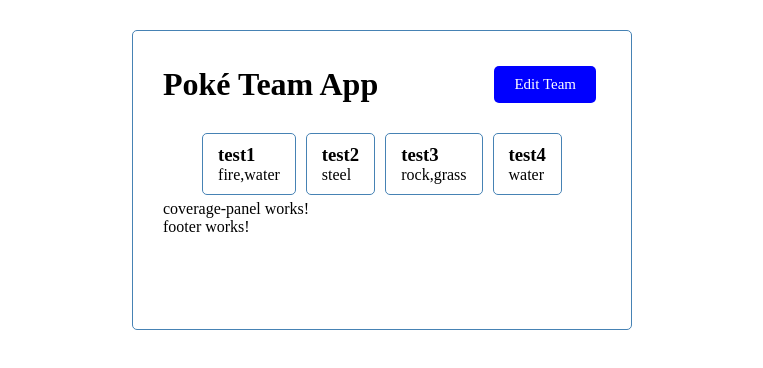
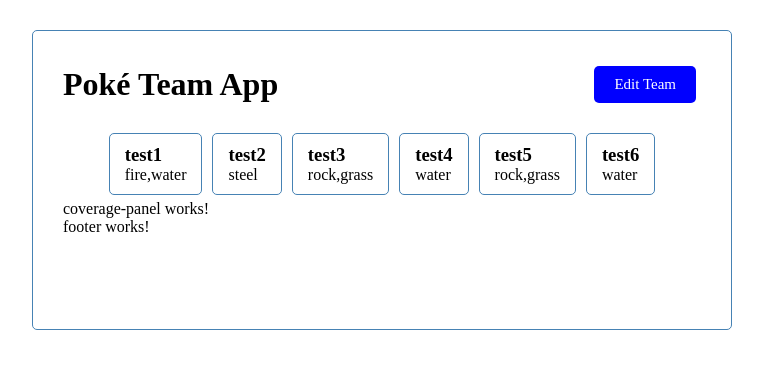
Before and after one commit to yusufvg/poke-team-app, an Angular app: page / in a window 1280 px wide. Shown: the top 368 px of the page, without its empty margins (258-1021 px from the left). Built offline with nearby package versions, Linux system fonts and the light colour scheme.

Commit message:
added removal buttons uiservice to toggle edit state

```diff
--- a/src/app/components/header/header.component.html
+++ b/src/app/components/header/header.component.html
@@ -4,6 +4,7 @@
     *ngIf="hasRoute('/edit')"
     class="btn"
     [ngStyle]="{ 'background-color': 'red' }"
+    (click)="toggleEdit()"
     routerLink="/"
     >Home</a
   >
@@ -11,6 +12,7 @@
     *ngIf="hasRoute('/')"
     class="btn"
     [ngStyle]="{ 'background-color': 'blue' }"
+    (click)="toggleEdit()"
     routerLink="/edit"
     >Edit Team</a
   >
--- a/src/app/components/header/header.component.ts
+++ b/src/app/components/header/header.component.ts
@@ -1,5 +1,6 @@
 import { Component, OnInit } from '@angular/core';
 import { Router } from '@angular/router';
+import { UiService } from 'src/app/services/ui.service';
 
 @Component({
   selector: 'app-header',
@@ -7,11 +8,15 @@ import { Router } from '@angular/router';
   styleUrls: ['./header.component.css'],
 })
 export class HeaderComponent implements OnInit {
-  constructor(private router: Router) {}
+  constructor(private router: Router, private uiService: UiService) {}
 
   ngOnInit(): void {}
 
   hasRoute(route: String) {
     return this.router.url === route;
   }
+
+  toggleEdit() {
+    this.uiService.toggleEdit();
+  }
 }
--- a/src/app/components/pokemon-card/pokemon-card.component.html
+++ b/src/app/components/pokemon-card/pokemon-card.component.html
@@ -1,4 +1,12 @@
 <div class="card">
   <h3>{{ mon.name }}</h3>
   <p>{{ mon.types }}</p>
+  <button
+    *ngIf="edit"
+    [ngStyle]="{ 'background-color': 'red' }"
+    class="btn"
+    (click)="onRemove(mon)"
+  >
+    x
+  </button>
 </div>
--- a/src/app/components/pokemon-card/pokemon-card.component.ts
+++ b/src/app/components/pokemon-card/pokemon-card.component.ts
@@ -1,4 +1,6 @@
-import { Component, OnInit, Input } from '@angular/core';
+import { Component, OnInit, Input, Output, EventEmitter } from '@angular/core';
+import { Subscription } from 'rxjs';
+import { UiService } from 'src/app/services/ui.service';
 import { Pokemon } from 'src/app/Pokemon';
 
 @Component({
@@ -8,8 +10,19 @@ import { Pokemon } from 'src/app/Pokemon';
 })
 export class PokemonCardComponent implements OnInit {
   @Input() mon!: Pokemon;
+  @Output() onRemoveMon: EventEmitter<Pokemon> = new EventEmitter();
+  edit!: boolean;
+  subscription!: Subscription;
 
-  constructor() {}
+  constructor(private uiService: UiService) {
+    this.subscription = this.uiService
+      .onToggle()
+      .subscribe((value) => (this.edit = value));
+  }
 
   ngOnInit(): void {}
+
+  onRemove(mon: Pokemon) {
+    this.onRemoveMon.emit(mon);
+  }
 }
--- a/src/app/components/team/team.component.html
+++ b/src/app/components/team/team.component.html
@@ -3,5 +3,6 @@
     *ngFor="let mon of team"
     class="team-item"
     [mon]="mon"
+    (onRemoveMon)="removeMon(mon)"
   ></app-pokemon-card>
 </div>
--- a/src/app/components/team/team.component.ts
+++ b/src/app/components/team/team.component.ts
@@ -15,4 +15,8 @@ export class TeamComponent implements OnInit {
   ngOnInit(): void {
     this.teamService.getTeam().subscribe((team) => (this.team = team));
   }
+
+  removeMon(mon: Pokemon) {
+    this.teamService.deleteMon(mon).subscribe((team) => (this.team = team));
+  }
 }
--- a/src/app/mock-team.ts
+++ b/src/app/mock-team.ts
@@ -21,4 +21,14 @@ export const TEAM: Pokemon[] = [
     types: ['water'],
     moveset: [],
   },
+  {
+    name: 'test5',
+    types: ['rock', 'grass'],
+    moveset: [],
+  },
+  {
+    name: 'test6',
+    types: ['water'],
+    moveset: [],
+  },
 ];
--- a/src/app/services/team.service.ts
+++ b/src/app/services/team.service.ts
@@ -14,4 +14,9 @@ export class TeamService {
   getTeam(): Observable<Pokemon[]> {
     return of(this.team);
   }
+
+  deleteMon(mon: Pokemon): Observable<Pokemon[]> {
+    this.team = this.team.filter((p) => p.name !== mon.name);
+    return of(this.team);
+  }
 }
--- a/src/app/services/ui.service.ts
+++ b/src/app/services/ui.service.ts
@@ -1,9 +1,21 @@
 import { Injectable } from '@angular/core';
+import { Observable, Subject } from 'rxjs';
 
 @Injectable({
-  providedIn: 'root'
+  providedIn: 'root',
 })
 export class UiService {
+  private edit: boolean = false;
+  private subject = new Subject<any>();
 
-  constructor() { }
+  constructor() {}
+
+  toggleEdit(): void {
+    this.edit = !this.edit;
+    this.subject.next(this.edit);
+  }
+
+  onToggle(): Observable<any> {
+    return this.subject.asObservable();
+  }
 }
--- a/src/styles.css
+++ b/src/styles.css
@@ -5,7 +5,7 @@
 }
 
 .container {
-  max-width: 500px;
+  max-width: 700px;
   margin: 30px auto;
   overflow: auto;
   min-height: 300px;
```
